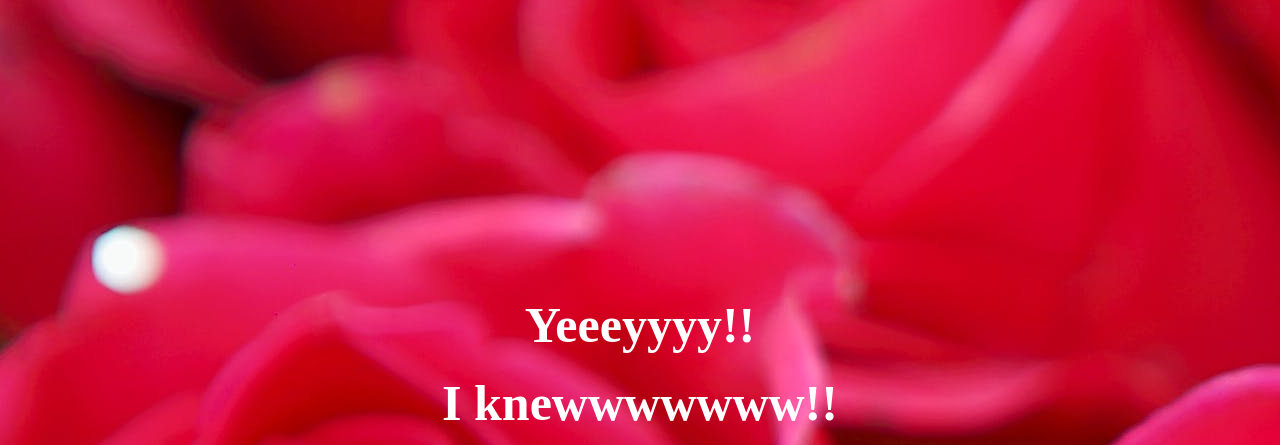
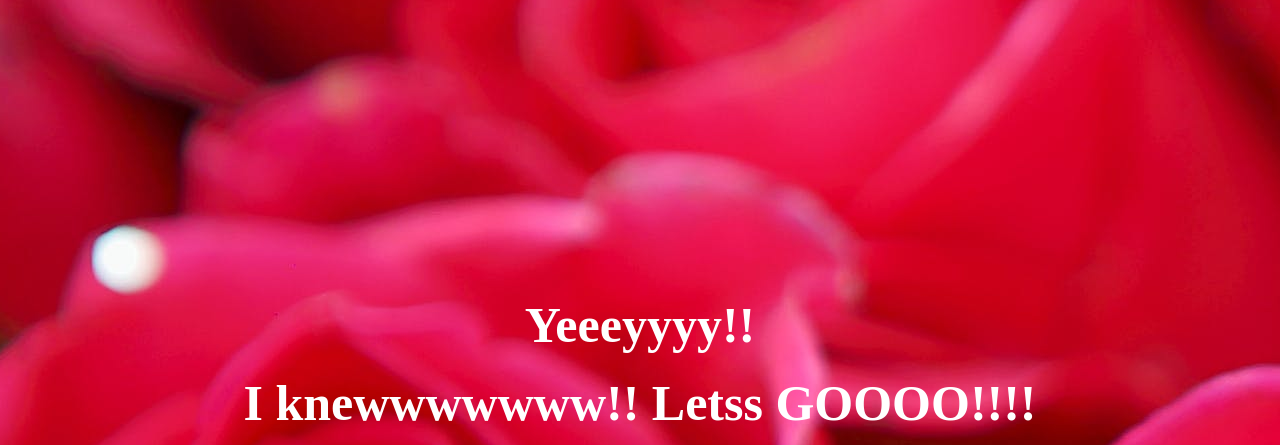
Before and after one commit to Shivamtawar/herr, a plain HTML site: page yes.html in a window 1280 px wide. Shown: the top 445 px of the page. Drawn offline with Linux system fonts and the light colour scheme.

Commit message:
Update yes.html

```diff
--- a/yes.html
+++ b/yes.html
@@ -8,7 +8,7 @@
         <div class="container">
             <div >
                 <h1 class = "header_text">Yeeeyyyy!!</h1>
-                <h1 class = "header_text">I knewwwwwww!!</h1>
+                <h1 class = "header_text">I knewwwwwww!! Letss GOOOO!!!!</h1>
 
             </div>
             <div class="gif_container">
```
